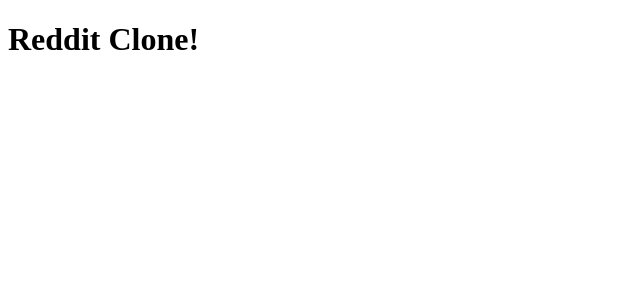
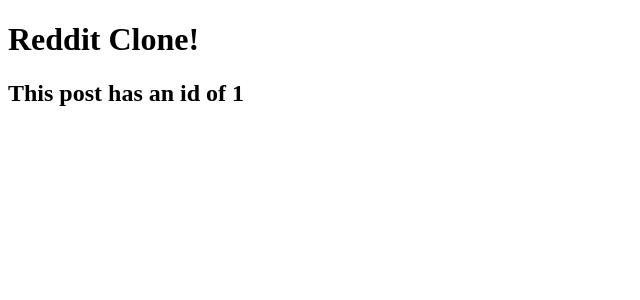
Before and after one commit to gold-mir/angular-project, an Angular app: page /posts/1 in a window 1280 px wide. Before the commit this address led to /. Shown: the top 300 px of the page, without its empty margins (0-640 px from the left). Built offline with nearby package versions, Linux system fonts and the light colour scheme.

Commit message:
add dynamic routing

```diff
--- a/src/app/app.routing.ts
+++ b/src/app/app.routing.ts
@@ -1,11 +1,16 @@
 import { ModuleWithProviders } from '@angular/core';
 import { Routes, RouterModule } from '@angular/router';
 import { PostListComponent } from './post-list/post-list.component';
+import { PostComponent } from './post/post.component';
 
 const appRoutes: Routes = [
   {
     path: '',
     component: PostListComponent
+  },
+  {
+    path: 'posts/:id',
+    component: PostComponent
   }
 ];
 
--- a/src/app/models/post.model.ts
+++ b/src/app/models/post.model.ts
@@ -1,5 +1,5 @@
 export class Post {
-  private static idCount: number;
+  private static idCount = 0;
   public id: number;
   constructor(public title:string, public body:string){
     Post.idCount++;
--- a/src/app/post-list/post-list.component.html
+++ b/src/app/post-list/post-list.component.html
@@ -1,3 +1,5 @@
 <ul>
-  <li *ngFor="let post of posts">{{post.title}}</li>
+  <li *ngFor="let post of posts">
+    <a routerLink="posts/{{post.id}}">{{post.title}}</a>
+  </li>
 </ul>
--- a/src/app/post/post.component.html
+++ b/src/app/post/post.component.html
@@ -0,0 +1 @@
+<h2>This post has an id of {{postId}}</h2>
--- a/src/app/post/post.component.ts
+++ b/src/app/post/post.component.ts
@@ -1,12 +1,21 @@
-import { Component } from '@angular/core';
+import { Component, OnInit } from '@angular/core';
+import { Post } from '../models/post.model';
+import { ActivatedRoute, Params } from '@angular/router';
+import { Location } from '@angular/common';
 
 @Component({
   selector: 'app-post',
   templateUrl: './post.component.html',
   styleUrls: ['./post.component.css']
 })
-export class PostComponent {
+export class PostComponent implements OnInit {
+  postId: number = null;
 
-  constructor() { }
+  constructor(private route: ActivatedRoute, private location: Location) {}
 
+  ngOnInit(){
+    this.route.params.forEach((urlParameters) => {
+      this.postId = parseInt(urlParameters['id']);
+    });
+  }
 }
--- a/tslint.json
+++ b/tslint.json
@@ -70,7 +70,7 @@
     "no-string-literal": false,
     "no-string-throw": true,
     "no-switch-case-fall-through": true,
-    "no-trailing-whitespace": true,
+    "no-trailing-whitespace": false,
     "no-unnecessary-initializer": true,
     "no-unused-expression": true,
     "no-use-before-declare": true,
@@ -87,7 +87,7 @@
       true,
       "single"
     ],
-    "radix": true,
+    "radix": false,
     "semicolon": [
       true,
       "always"
```
